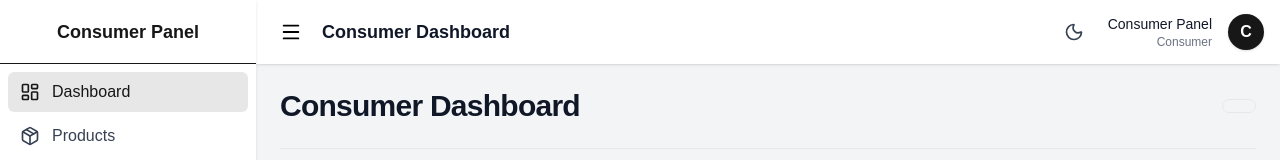
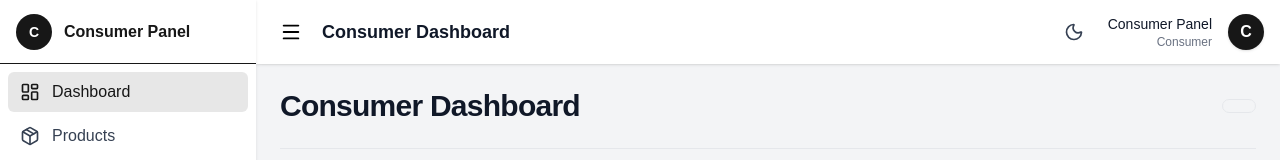
Before and after one commit to Raja2085/waste-management, a Next.js app: page /consumer in a window 1280 px wide. Shown: the top 160 px of the page. Built offline with nearby package versions, Linux system fonts and the light colour scheme; no server answers.

Commit message:
fix: Align sidebar username with avatar icon in both producer and consumer layouts

```diff
--- a/app/consumer/layout.tsx
+++ b/app/consumer/layout.tsx
@@ -88,8 +88,19 @@ export default function ConsumerLayout({
         className={`fixed inset-y-0 left-0 z-50 md:relative h-full bg-white dark:bg-gray-900 shadow transition-all duration-300 ease-in-out flex flex-col md:translate-x-0
           ${collapsed ? "-translate-x-full md:w-16" : "translate-x-0 w-64"}`}
       >
-        <div className="h-16 flex items-center justify-center text-lg font-bold text-foreground shrink-0 border-b">
-          {collapsed ? initials : <span className="truncate px-4">{userName}</span>}
+        <div className="h-16 flex items-center border-b shrink-0">
+          {collapsed ? (
+            <div className="w-full flex items-center justify-center text-lg font-bold text-foreground">
+              {initials}
+            </div>
+          ) : (
+            <div className="w-full flex items-center gap-3 px-4">
+              <div className="w-9 h-9 rounded-full bg-foreground text-background flex items-center justify-center font-semibold text-sm shrink-0">
+                {initials}
+              </div>
+              <span className="text-base font-bold text-foreground truncate">{userName}</span>
+            </div>
+          )}
         </div>
 
         {/* NAVIGATION */}
--- a/app/producer/layout.tsx
+++ b/app/producer/layout.tsx
@@ -83,8 +83,19 @@ export default function ProducerLayout({
         ${collapsed ? "-translate-x-full md:w-16" : "translate-x-0 w-64"}`}
       >
         {/* Logo / Identity */}
-        <div className="h-16 flex items-center justify-center text-lg font-bold text-foreground shrink-0 border-b">
-          {collapsed ? initials : <span className="truncate px-4">{userName}</span>}
+        <div className="h-16 flex items-center border-b shrink-0">
+          {collapsed ? (
+            <div className="w-full flex items-center justify-center text-lg font-bold text-foreground">
+              {initials}
+            </div>
+          ) : (
+            <div className="w-full flex items-center gap-3 px-4">
+              <div className="w-9 h-9 rounded-full bg-foreground text-background flex items-center justify-center font-semibold text-sm shrink-0">
+                {initials}
+              </div>
+              <span className="text-base font-bold text-foreground truncate">{userName}</span>
+            </div>
+          )}
         </div>
 
         {/* Menu */}
```
